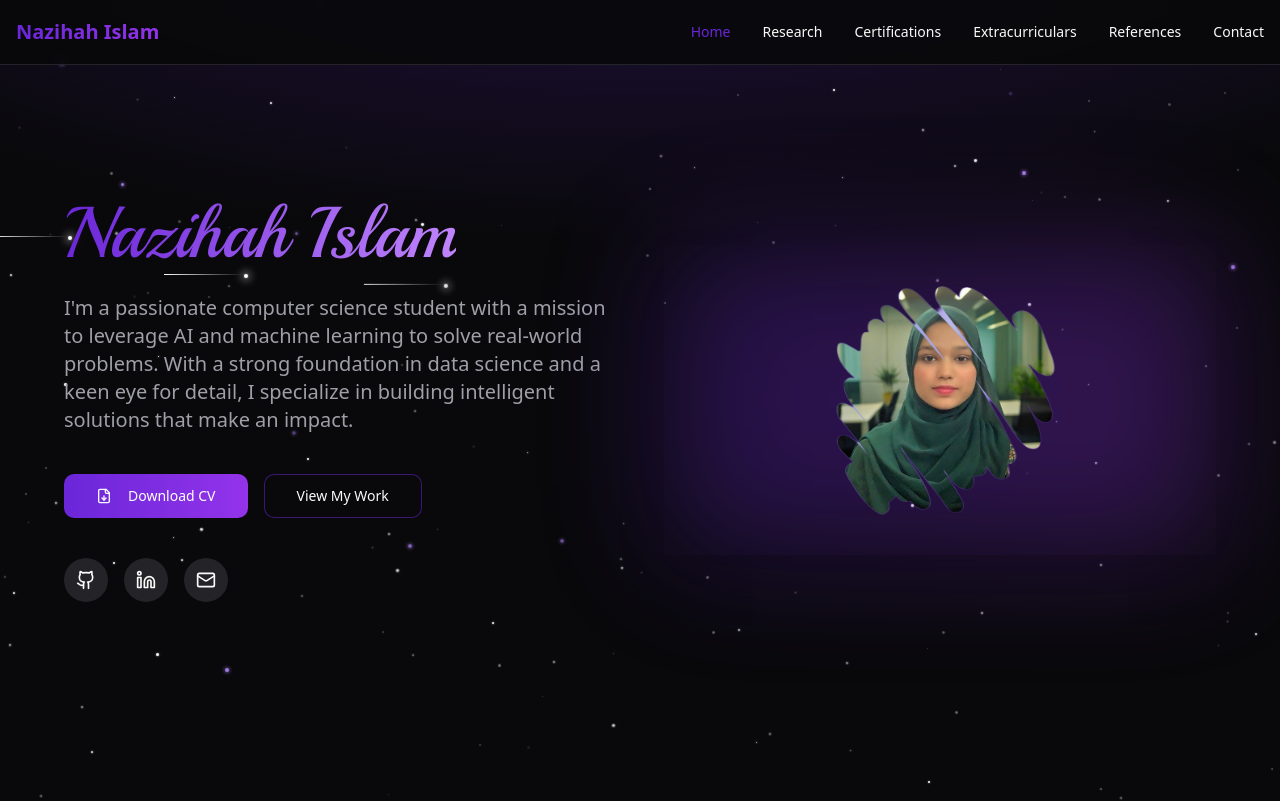
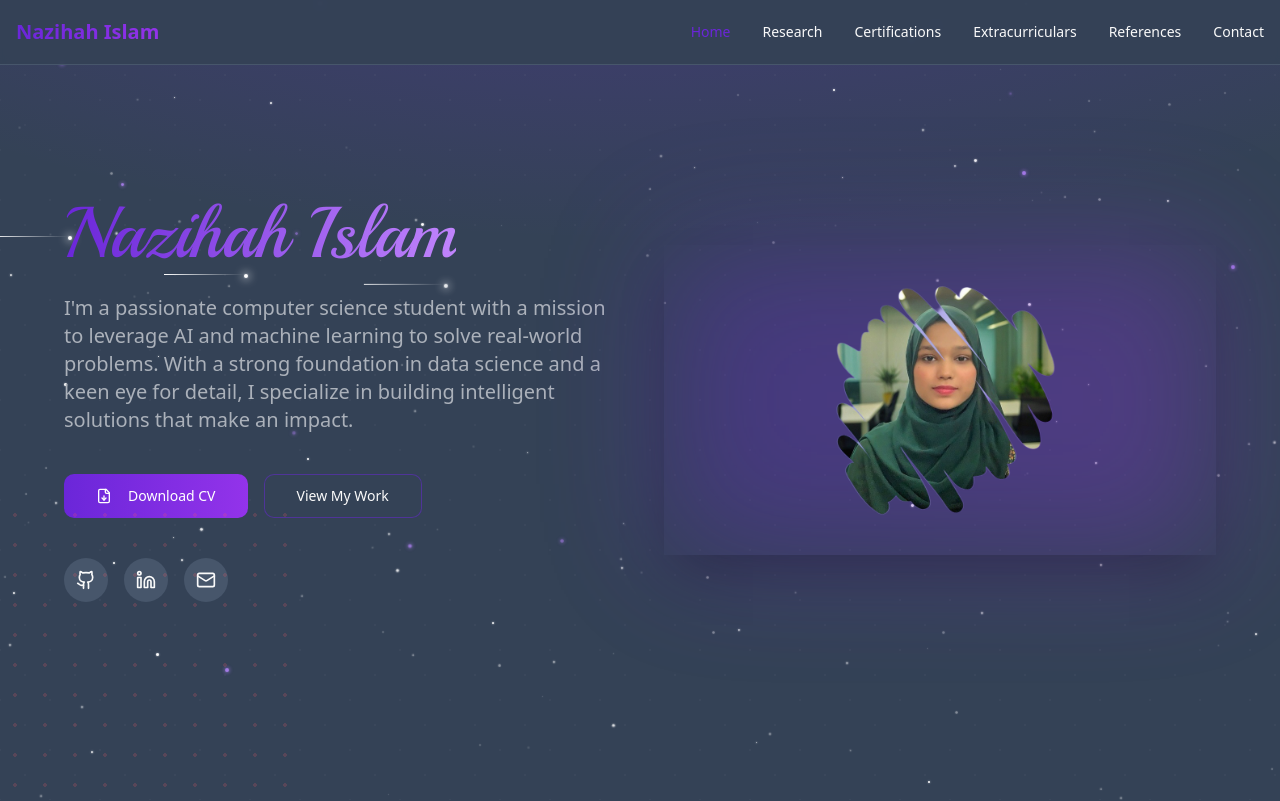
Before and after one commit to Nazihahaha/nazihahislam, a React (Vite) app: page / in a window 1280 px wide. Shown: the top 801 px of the page. Built offline with nearby package versions, Linux system fonts and the light colour scheme; the HTML template or start-up script is replaced by a standard one.

Commit message:
Updated index.css

```diff
--- a/src/index.css
+++ b/src/index.css
@@ -8,23 +8,23 @@ All colors MUST be HSL.
 
 @layer base {
   :root {
-    --background: 240 10% 3.9%;
+    --background: 215 25% 27%;
     --foreground: 0 0% 98%;
 
-    --card: 240 10% 6%;
+    --card: 215 23% 30%;
     --card-foreground: 0 0% 98%;
 
-    --popover: 240 10% 6%;
+    --popover: 215 23% 30%;
     --popover-foreground: 0 0% 98%;
 
     --primary: 263 70% 50%;
     --primary-foreground: 0 0% 100%;
 
-    --secondary: 240 5% 15%;
+    --secondary: 215 20% 35%;
     --secondary-foreground: 0 0% 98%;
 
-    --muted: 240 5% 15%;
-    --muted-foreground: 240 5% 64%;
+    --muted: 215 20% 35%;
+    --muted-foreground: 215 10% 70%;
 
     --accent: 263 70% 50%;
     --accent-foreground: 0 0% 100%;
@@ -32,8 +32,8 @@ All colors MUST be HSL.
     --destructive: 0 84.2% 60.2%;
     --destructive-foreground: 0 0% 98%;
 
-    --border: 240 5% 15%;
-    --input: 240 5% 15%;
+    --border: 215 20% 35%;
+    --input: 215 20% 35%;
     --ring: 263 70% 50%;
 
     --radius: 0.75rem;
@@ -60,23 +60,23 @@ All colors MUST be HSL.
   }
 
   .dark {
-    --background: 240 10% 3.9%;
+    --background: 215 25% 27%;
     --foreground: 0 0% 98%;
 
-    --card: 240 10% 6%;
+    --card: 215 23% 30%;
     --card-foreground: 0 0% 98%;
 
-    --popover: 240 10% 6%;
+    --popover: 215 23% 30%;
     --popover-foreground: 0 0% 98%;
 
     --primary: 263 70% 50%;
     --primary-foreground: 0 0% 100%;
 
-    --secondary: 240 5% 15%;
+    --secondary: 215 20% 35%;
     --secondary-foreground: 0 0% 98%;
 
-    --muted: 240 5% 15%;
-    --muted-foreground: 240 5% 64%;
+    --muted: 215 20% 35%;
+    --muted-foreground: 215 10% 70%;
 
     --accent: 263 70% 50%;
     --accent-foreground: 0 0% 100%;
@@ -84,8 +84,8 @@ All colors MUST be HSL.
     --destructive: 0 62.8% 30.6%;
     --destructive-foreground: 0 0% 98%;
 
-    --border: 240 5% 15%;
-    --input: 240 5% 15%;
+    --border: 215 20% 35%;
+    --input: 215 20% 35%;
     --ring: 263 70% 50%;
     --sidebar-background: 240 5.9% 10%;
     --sidebar-foreground: 240 4.8% 95.9%;
@@ -105,5 +105,38 @@ All colors MUST be HSL.
 
   body {
     @apply bg-background text-foreground;
+    position: relative;
+  }
+
+  body::before {
+    content: '';
+    position: fixed;
+    top: 0;
+    left: 0;
+    width: 100%;
+    height: 100%;
+    background-image:
+      radial-gradient(circle, rgba(255, 255, 255, 0.08) 1px, transparent 1px),
+      radial-gradient(circle, rgba(255, 255, 255, 0.08) 1px, transparent 1px);
+    background-size: 50px 50px;
+    background-position: 0 0, 25px 25px;
+    opacity: 0.4;
+    pointer-events: none;
+    z-index: 0;
+  }
+
+  body::after {
+    content: '';
+    position: fixed;
+    bottom: 0;
+    left: 0;
+    width: 300px;
+    height: 300px;
+    background-image:
+      radial-gradient(circle, rgba(255, 89, 100, 0.3) 2px, transparent 2px);
+    background-size: 30px 30px;
+    opacity: 0.6;
+    pointer-events: none;
+    z-index: 0;
   }
 }
```
